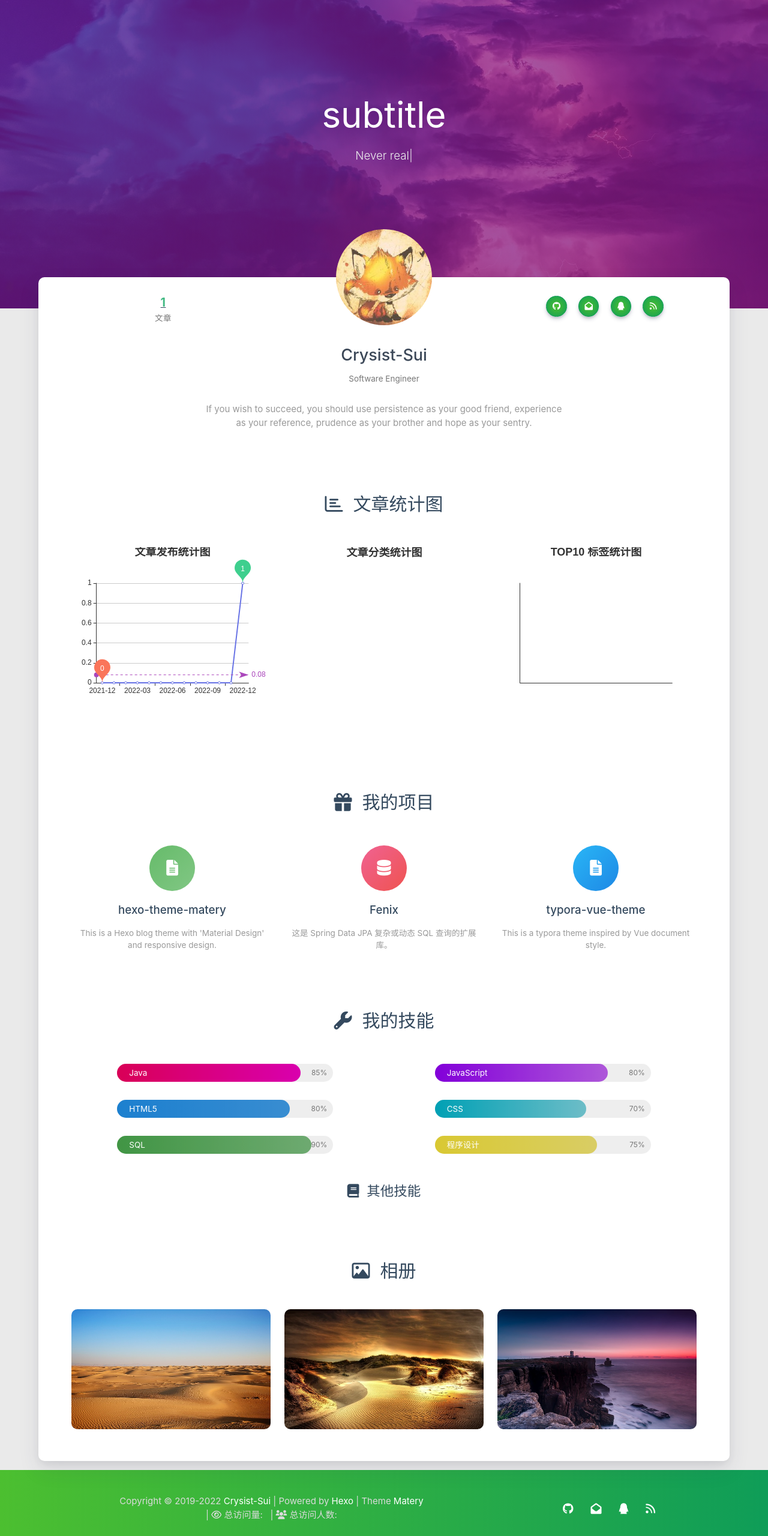
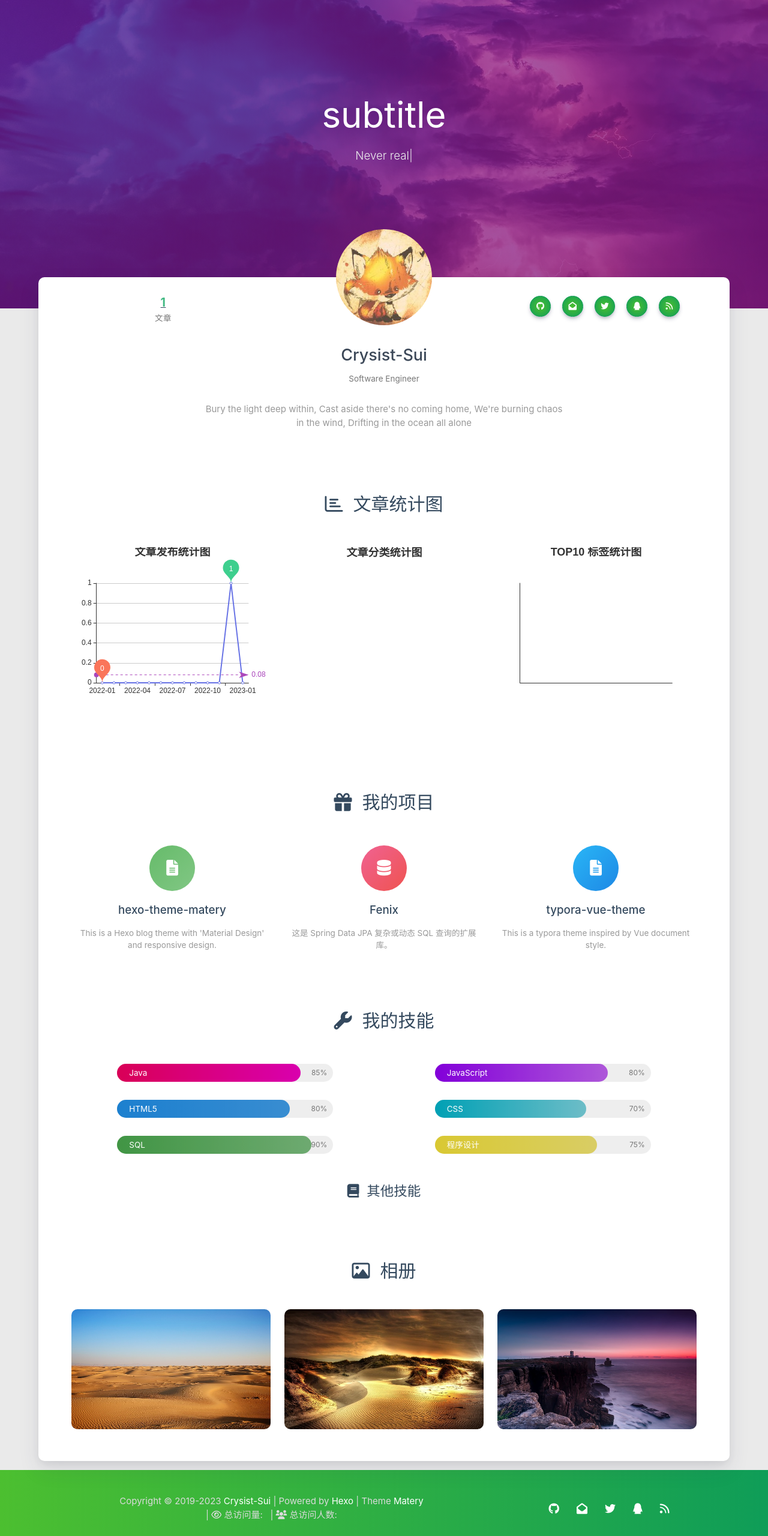
Before and after one commit to Crysist-Sui/Crysist-Sui.github.io, a plain HTML site: page about/index.html in a window 1280 px wide. Shown: the part 86-2646 px from the top of the page at 60% size. Drawn offline with Linux system fonts and the light colour scheme; some packages are replaced by stand-ins of ours; no server answers; animation ran at ten frames a second; a script that the page names is missing.

Commit message:
Site updated: 2023-01-03 21:06:01

```diff
--- a/about/index.html
+++ b/about/index.html
@@ -431,13 +431,13 @@
                                 <div class="career">Software Engineer</div>
                                 <div class="social-link hide-on-large-only" data-aos="zoom-in-left">
 
-    <a href="https://github.com/blinkfox" class="tooltipped" target="_blank" data-tooltip="访问我的GitHub" data-position="top" data-delay="50">
+    <a href="https://github.com/Crysist-Sui" class="tooltipped" target="_blank" data-tooltip="访问我的GitHub" data-position="top" data-delay="50">
         <i class="fab fa-github"></i>
     </a>
 
 
 
-    <a href="mailto:1181062873@qq.com" class="tooltipped" target="_blank" data-tooltip="邮件联系我" data-position="top" data-delay="50">
+    <a href="mailto:crysistspx@qq.com" class="tooltipped" target="_blank" data-tooltip="邮件联系我" data-position="top" data-delay="50">
         <i class="fas fa-envelope-open"></i>
     </a>
 
@@ -445,9 +445,13 @@
 
 
 
+    <a href="https://twitter.com/coolpengxiang" class="tooltipped" target="_blank" data-tooltip="关注我的Twitter: https://twitter.com/coolpengxiang" data-position="top" data-delay="50">
+        <i class="fab fa-twitter"></i>
+    </a>
 
 
-    <a href="tencent://AddContact/?fromId=50&fromSubId=1&subcmd=all&uin=1181062873" class="tooltipped" target="_blank" data-tooltip="QQ联系我: 1181062873" data-position="top" data-delay="50">
+
+    <a href="tencent://AddContact/?fromId=50&fromSubId=1&subcmd=all&uin=631261308" class="tooltipped" target="_blank" data-tooltip="QQ联系我: 631261308" data-position="top" data-delay="50">
         <i class="fab fa-qq"></i>
     </a>
 
@@ -469,13 +473,13 @@
                     <div class="col l4 hide-on-med-and-down" data-aos="zoom-in-left">
                         <div class="social-link">
 
-    <a href="https://github.com/blinkfox" class="tooltipped" target="_blank" data-tooltip="访问我的GitHub" data-position="top" data-delay="50">
+    <a href="https://github.com/Crysist-Sui" class="tooltipped" target="_blank" data-tooltip="访问我的GitHub" data-position="top" data-delay="50">
         <i class="fab fa-github"></i>
     </a>
 
 
 
-    <a href="mailto:1181062873@qq.com" class="tooltipped" target="_blank" data-tooltip="邮件联系我" data-position="top" data-delay="50">
+    <a href="mailto:crysistspx@qq.com" class="tooltipped" target="_blank" data-tooltip="邮件联系我" data-position="top" data-delay="50">
         <i class="fas fa-envelope-open"></i>
     </a>
 
@@ -483,9 +487,13 @@
 
 
 
+    <a href="https://twitter.com/coolpengxiang" class="tooltipped" target="_blank" data-tooltip="关注我的Twitter: https://twitter.com/coolpengxiang" data-position="top" data-delay="50">
+        <i class="fab fa-twitter"></i>
+    </a>
 
 
-    <a href="tencent://AddContact/?fromId=50&fromSubId=1&subcmd=all&uin=1181062873" class="tooltipped" target="_blank" data-tooltip="QQ联系我: 1181062873" data-position="top" data-delay="50">
+
+    <a href="tencent://AddContact/?fromId=50&fromSubId=1&subcmd=all&uin=631261308" class="tooltipped" target="_blank" data-tooltip="QQ联系我: 631261308" data-position="top" data-delay="50">
         <i class="fab fa-qq"></i>
     </a>
 
@@ -504,7 +512,7 @@
                     </div>
                 </div>
 
-                <div class="introduction center-align" data-aos="fade-up">If you wish to succeed, you should use persistence as your good friend, experience as your reference, prudence as your brother and hope as your sentry.</div>
+                <div class="introduction center-align" data-aos="fade-up">Bury the light deep within, Cast aside there&#39;s no coming home, We&#39;re burning chaos in the wind, Drifting in the ocean all alone</div>
 
                 <style type="text/css">
     #posts-chart,
@@ -555,7 +563,7 @@
         },
         xAxis: {
             type: 'category',
-            data: ["2021-12","2022-01","2022-02","2022-03","2022-04","2022-05","2022-06","2022-07","2022-08","2022-09","2022-10","2022-11","2022-12"]
+            data: ["2022-01","2022-02","2022-03","2022-04","2022-05","2022-06","2022-07","2022-08","2022-09","2022-10","2022-11","2022-12","2023-01"]
         },
         yAxis: {
             type: 'value',
@@ -565,7 +573,7 @@
                 name: '文章篇数',
                 type: 'line',
                 color: ['#6772e5'],
-                data: [0,0,0,0,0,0,0,0,0,0,0,0,1],
+                data: [0,0,0,0,0,0,0,0,0,0,0,1,0],
                 markPoint: {
                     symbolSize: 45,
                     color: ['#fa755a','#3ecf8e','#82d3f4'],
@@ -935,7 +943,7 @@
         <div class="col s12 m8 l8 copy-right">
             Copyright&nbsp;&copy;
 
-                <span id="year">2019-2022</span>
+                <span id="year">2019-2023</span>
 
             <a href="/about" target="_blank">Crysist-Sui</a>
             |&nbsp;Powered by&nbsp;<a href="https://hexo.io/" target="_blank">Hexo</a>
@@ -967,13 +975,13 @@
 
         </div>
         <div class="col s12 m4 l4 social-link social-statis">
-    <a href="https://github.com/blinkfox" class="tooltipped" target="_blank" data-tooltip="访问我的GitHub" data-position="top" data-delay="50">
+    <a href="https://github.com/Crysist-Sui" class="tooltipped" target="_blank" data-tooltip="访问我的GitHub" data-position="top" data-delay="50">
         <i class="fab fa-github"></i>
     </a>
 
 
 
-    <a href="mailto:1181062873@qq.com" class="tooltipped" target="_blank" data-tooltip="邮件联系我" data-position="top" data-delay="50">
+    <a href="mailto:crysistspx@qq.com" class="tooltipped" target="_blank" data-tooltip="邮件联系我" data-position="top" data-delay="50">
         <i class="fas fa-envelope-open"></i>
     </a>
 
@@ -981,9 +989,13 @@
 
 
 
+    <a href="https://twitter.com/coolpengxiang" class="tooltipped" target="_blank" data-tooltip="关注我的Twitter: https://twitter.com/coolpengxiang" data-position="top" data-delay="50">
+        <i class="fab fa-twitter"></i>
+    </a>
 
 
-    <a href="tencent://AddContact/?fromId=50&fromSubId=1&subcmd=all&uin=1181062873" class="tooltipped" target="_blank" data-tooltip="QQ联系我: 1181062873" data-position="top" data-delay="50">
+
+    <a href="tencent://AddContact/?fromId=50&fromSubId=1&subcmd=all&uin=631261308" class="tooltipped" target="_blank" data-tooltip="QQ联系我: 631261308" data-position="top" data-delay="50">
         <i class="fab fa-qq"></i>
     </a>
 
```
Also changed, not shown: 2022/12/31/hello-world/index.html (+8 -4 lines), 404/index.html (+8 -4 lines), archives/2022/12/index.html (+10 -6 lines), archives/2022/index.html (+10 -6 lines), archives/index.html (+10 -6 lines), categories/index.html (+8 -4 lines), contact/index.html (+8 -4 lines), friends/index.html (+8 -4 lines), index.html (+15 -7 lines), tags/index.html (+8 -4 lines).
